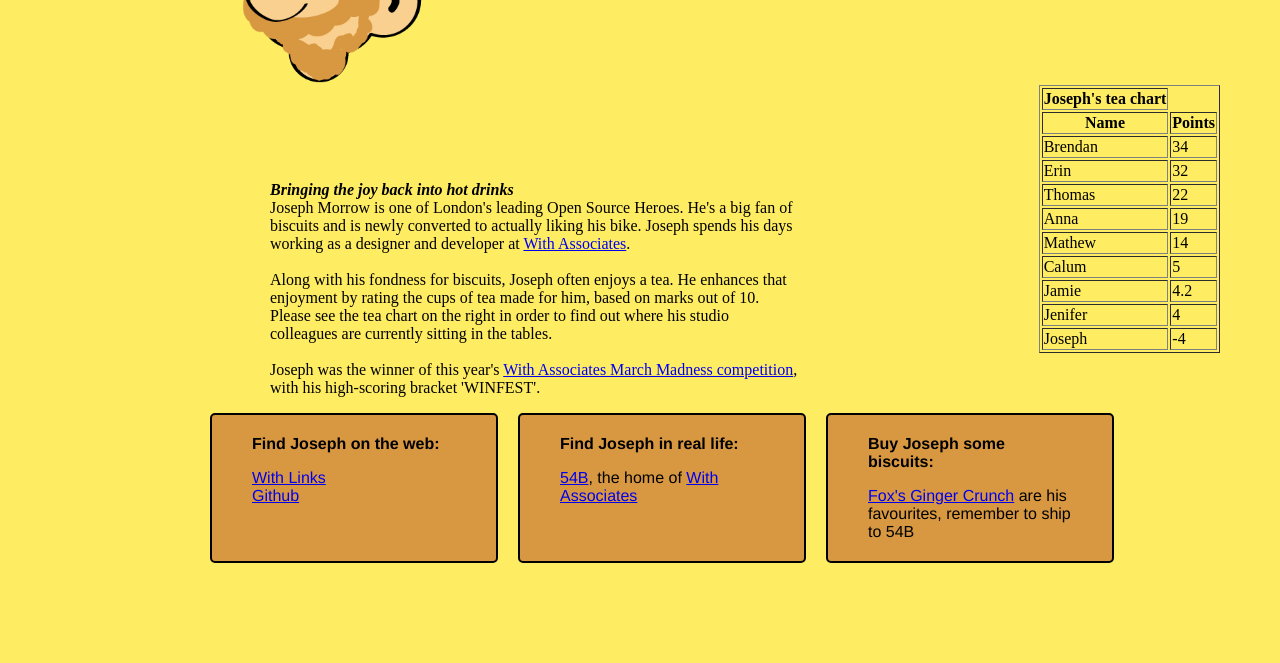
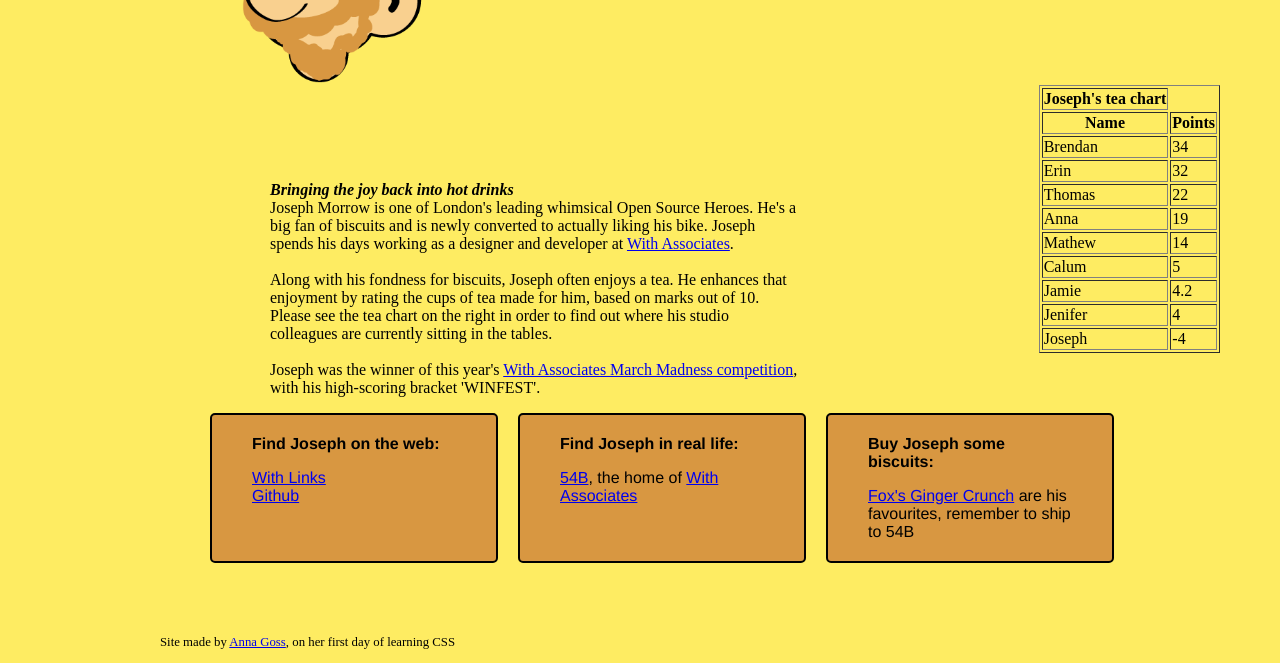
Before and after one commit to annagoss/jsphmrrw, a plain HTML site: page index.html in a window 1280 px wide. Shown: the part 151-814 px from the top of the page. Drawn offline with Linux system fonts and the light colour scheme; a script that the page names is missing.

Commit message:
Added 'whimsical' and added a credit

```diff
--- a/index.html
+++ b/index.html
@@ -10,7 +10,7 @@
 <body>
 <div class="container one column">
   <div class="headerimg">
-    <a href=""><img src="img/JM-full.png" /></a>
+    <a href="/"><img src="img/JM-full.png" /></a>
   </div>
 
   <div class="container offset by two">
@@ -23,7 +23,7 @@
     <div class="container eight columns">
   <p class="body">
     <strong class="subheading"><em>Bringing the joy back into hot drinks</em></strong>
-    <br />Joseph Morrow is one of London's leading Open Source Heroes. He's a big fan of biscuits and is newly converted to actually liking his bike. Joseph spends his days working as a designer and developer at <a href="http://www.withassociates.com">With Associates</a>.
+    <br />Joseph Morrow is one of London's leading whimsical Open Source Heroes. He's a big fan of biscuits and is newly converted to actually liking his bike. Joseph spends his days working as a designer and developer at <a href="http://www.withassociates.com">With Associates</a>.
     <br />
     <br />Along with his fondness for biscuits, Joseph often enjoys a tea. He enhances that enjoyment by rating the cups of tea made for him, based on marks out of 10. Please see the tea chart on the right in order to find out where his studio colleagues are currently sitting in the tables.<br /><br />
     Joseph was the winner of this year's <a href="http://games.espn.go.com/tournament-challenge-bracket/2014/en/group?groupID=511303">With Associates March Madness competition</a>, with his high-scoring bracket 'WINFEST'.
@@ -68,6 +68,10 @@
       <a href="http://www.amazon.co.uk/Foxs-Creams-Ginger-Crunch-Biscuits/dp/B00695V8LU/ref=sr_1_1?ie=UTF8&qid=1396624599&sr=8-1&keywords=ginger+cream+biscuits">Fox's Ginger Crunch</a> are his favourites, remember to ship to 54B</p>
   </div>
 </div>
+
+  <div class="credit">
+    <p>Site made by <a href="http://www.annagoss.co">Anna Goss</a>, on her first day of learning CSS</p>
+  </div>
 </div>
 
 </body>
--- a/stylesheet.css
+++ b/stylesheet.css
@@ -263,3 +263,11 @@ table.teachart {
 .footerheading {
     font-weight: bold;
 }
+
+.credit {
+    font-size: 0.8em;
+    font-weight: lighter;
+    color: #000000;
+    clear: both;
+    float: left;
+}
```
